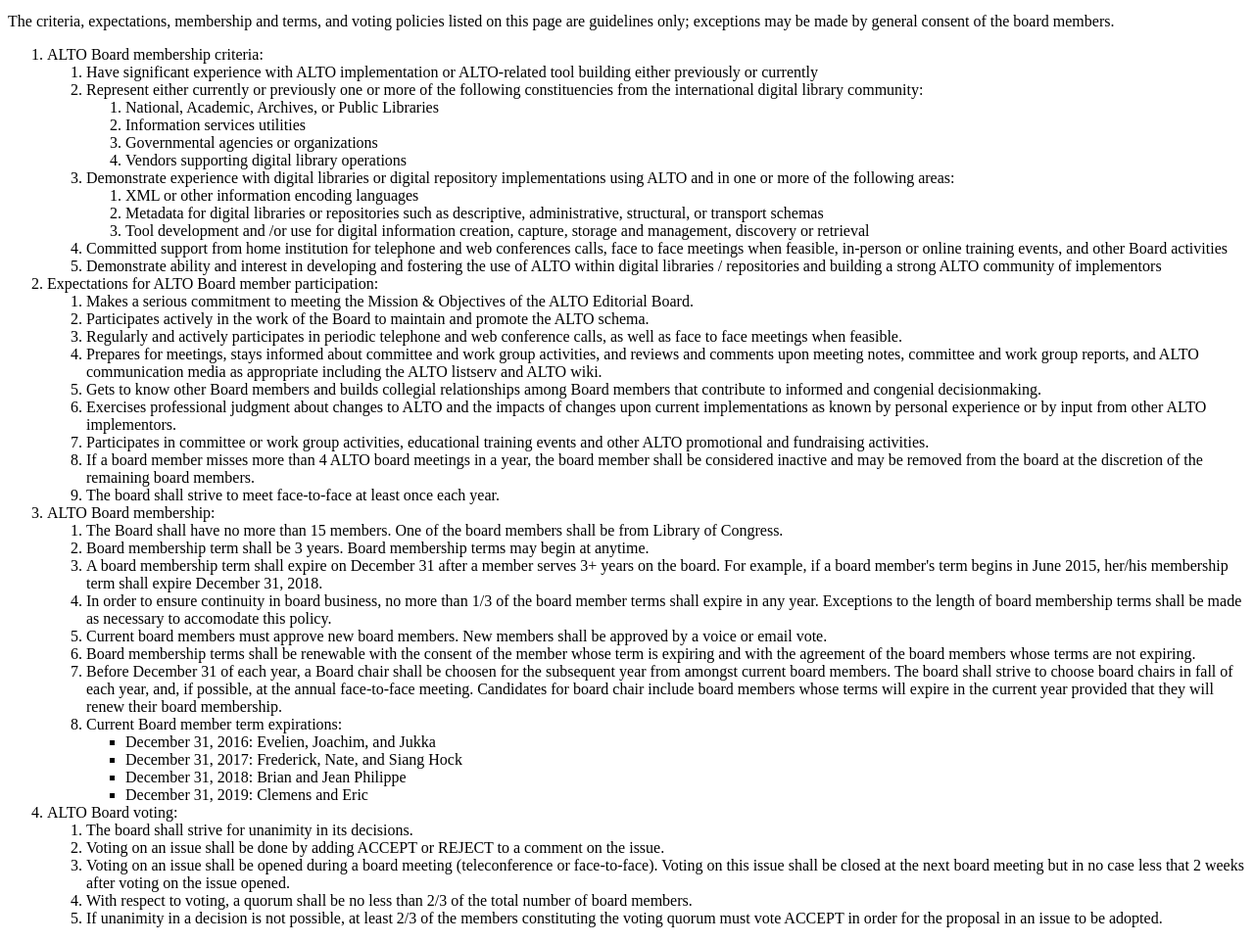
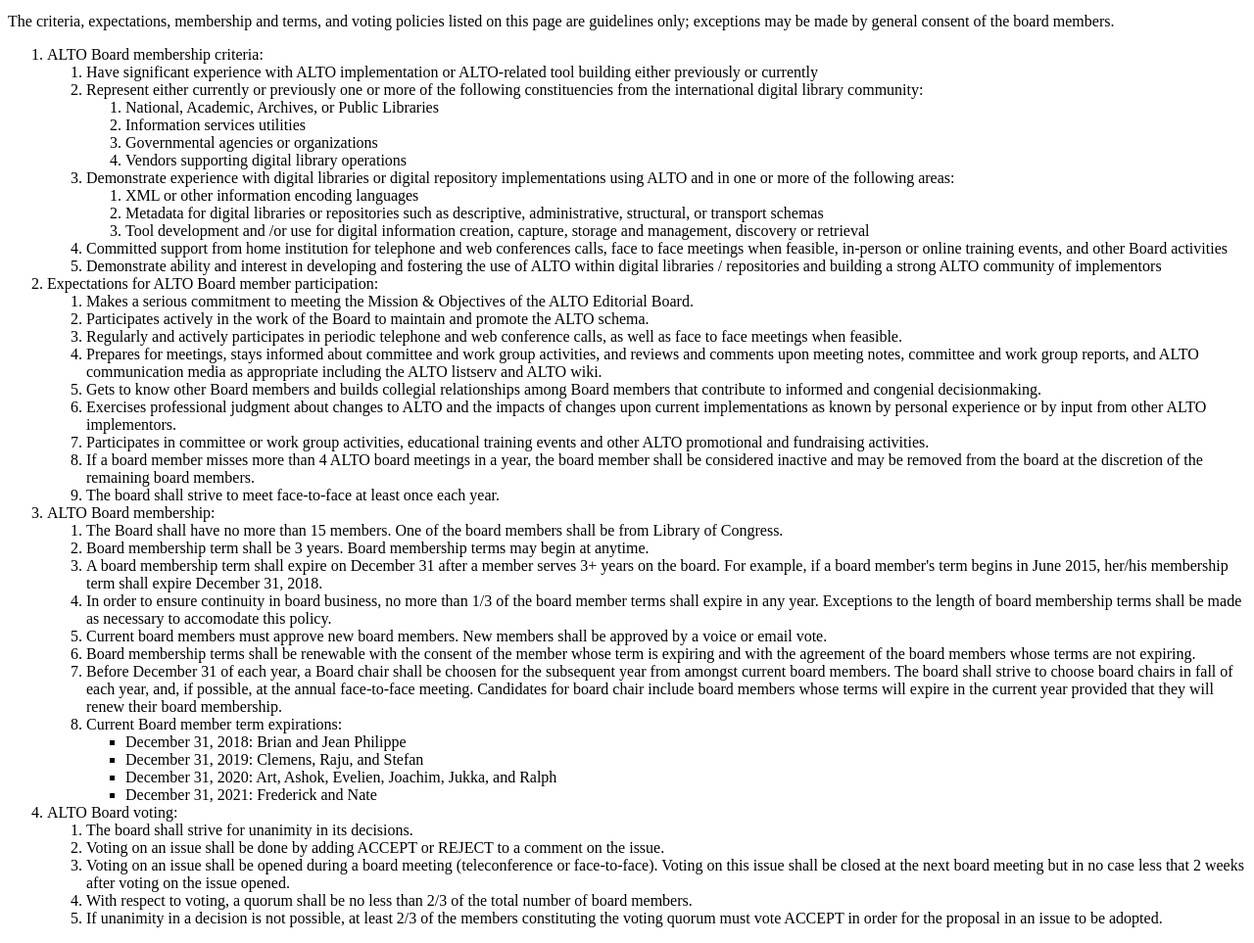
Before and after one commit to altoxml/board, a plain HTML site: page ALTO Board Membership Criteria.html in a window 1280 px wide. Shown: the part 98-1061 px from the top of the page at 98% size. Drawn offline with Linux system fonts and the light colour scheme.

Commit message:
Updated board member term expirations

```diff
--- a/ALTO Board Membership Criteria.html
+++ b/ALTO Board Membership Criteria.html
@@ -68,10 +68,10 @@ The criteria, expectations, membership and terms, and voting policies listed on
       <li>Before December 31 of each year, a Board chair shall be choosen for the subsequent year from amongst current board members. The board shall strive to choose board chairs in fall of each year, and, if possible, at the annual face-to-face meeting.
       	Candidates for board chair include board members whose terms will expire in the current year provided that they will renew their board membership.</li>
       <li>Current Board member term expirations:
-      <ul><li>December 31, 2016: Evelien, Joachim, and Jukka</li>
-          <li>December 31, 2017: Frederick, Nate, and Siang Hock</li>
-          <li>December 31, 2018: Brian and Jean Philippe</li>
-          <li>December 31, 2019: Clemens and Eric</li>
+      <ul><li>December 31, 2018: Brian and Jean Philippe</li>
+          <li>December 31, 2019: Clemens, Raju, and Stefan</li>
+					<li>December 31, 2020: Art, Ashok, Evelien, Joachim, Jukka, and Ralph</li>
+		      <li>December 31, 2021: Frederick and Nate</li>
       </ul>
    </ol>
    <li>ALTO Board voting:</li>
```
